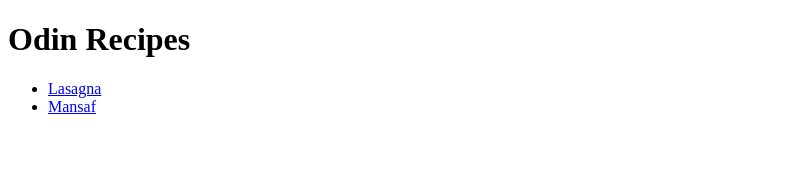
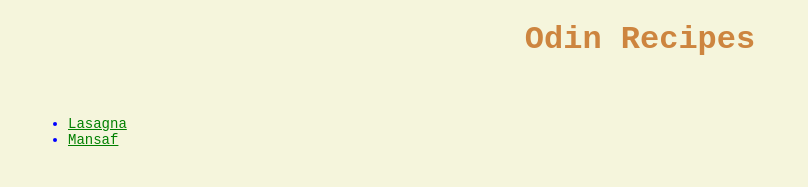
Before and after one commit to faisalkhan4k/od-recipes, a plain HTML site: page index.html in a window 1280 px wide. Shown: the whole page, without its empty margins (0-808 px from the left). Drawn offline with Linux system fonts and the light colour scheme.

Commit message:
Add Styles to the Webpage
Add basic styling to the webpages to improve the appearance.
Basic CSS properties and selectors are used.

```diff
--- a/index.html
+++ b/index.html
@@ -3,13 +3,17 @@
     <head>
         <meta charset="UTF-8">
         <title>RECIPES</title>
+        <link rel="stylesheet" href="styles.css"/>
     </head>
     <body>
         <h1>Odin Recipes</h1>
-        <ul>
-            <li><a href="recipes/lasagna.html" target="_blank" rel="noopener noreferrer">Lasagna</a></li>
-            <li><a href="recipes/mansaf.html" target="_blank" rel="noopener noreferrer">Mansaf</a></li>
-        </ul>
+        <div>
+            <ul>
+                <li><a href="recipes/lasagna.html" target="_blank" rel="noopener noreferrer">Lasagna</a></li>
+                <li><a href="recipes/mansaf.html" target="_blank" rel="noopener noreferrer">Mansaf</a></li>
+            </ul>
+        </div>
+
 
     </body>
 </html>
--- /dev/null
+++ b/styles.css
@@ -0,0 +1,38 @@
+*{
+    font-family: 'Courier New', Courier, monospace , sans-serif;
+    background-color: beige;
+
+}
+
+h1{
+    text-align: center;
+    font-weight: 900;
+    color:peru;
+}
+
+a{
+    color:green;
+}
+
+a:hover{
+    color:red;
+}
+
+li{
+    color:blue;
+    font-size: 14px;
+    font-weight:400;
+}
+
+.content , p small{
+    color:peru;
+}
+
+div{
+    padding:20px;
+}
+
+img:hover{
+
+    padding-left: 300px;
+}
```
Also changed, not shown: recipes/lasagna.html (+2 -1 lines), recipes/mansaf.html (+6 -5 lines).
